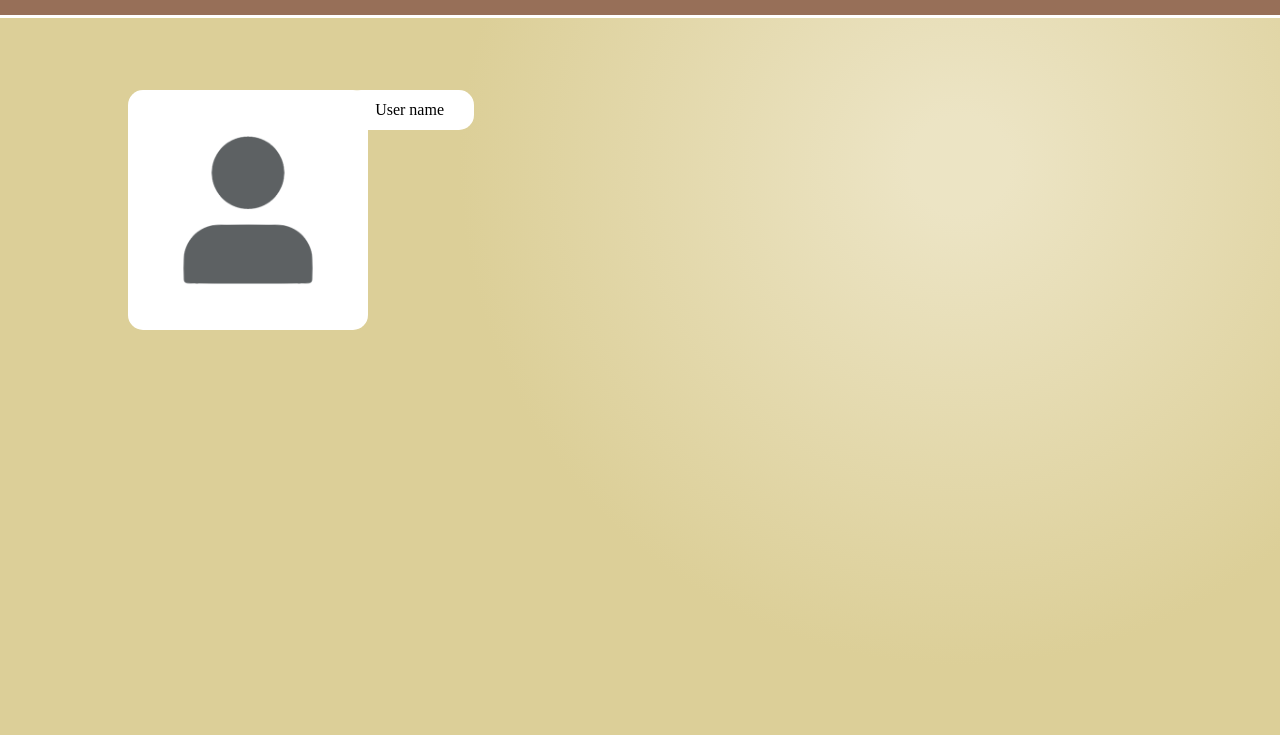
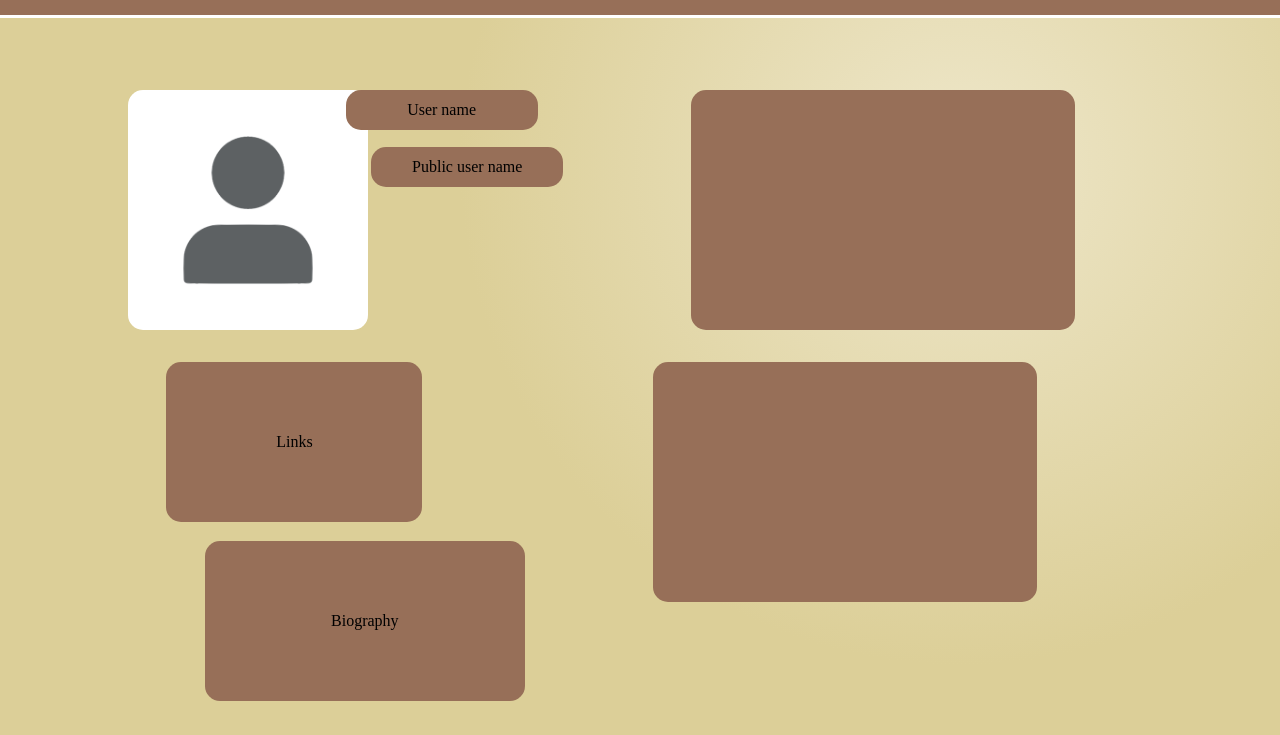
Before and after one commit to Willian-Thdr/GoodWriter, a website: page source/view/profile_window.html in a window 1280 px wide. Shown: the part 65-800 px from the top of the page. Drawn offline with Linux system fonts and the light colour scheme; files that its build step writes are made by us from their sources; files whose address does not match are found by name.

Commit message:
feat
janela basicamente completa

```diff
--- a/source/style/account/style_content.css
+++ b/source/style/account/style_content.css
@@ -29,10 +29,100 @@
     display: flex;
     top: 10%;
     left: 27%;
-    width: 10vw;
+    width: 15vw;
     height: 5vh;
-    background: white;
+    background: #976f58;
     justify-content: center;
     align-items: center;
     border-radius: 15px;
 }
+
+#user_name_text {
+    position: absolute;
+    font-size: 2vh;
+}
+
+#public_user_name {
+    position: absolute;
+    display: flex;
+    top: 18%;
+    left: 29%;
+    width: 15vw;
+    height: 5vh;
+    background: #976f58;
+    justify-content: center;
+    align-items: center;
+    border-radius: 15px;
+}
+
+#public_user_name_text {
+    position: absolute;
+    font-size: 2vh;
+}
+
+#user_links {
+    position: absolute;
+    display: flex;
+    top: 48%;
+    left: 13%;
+    width: 20vw;
+    height: 20vh;
+    background: #976f58;
+    justify-content: center;
+    align-items: center;
+    border-radius: 15px;
+}
+
+#links {
+    position: absolute;
+    font-size: 2vh;
+}
+
+#user_bio {
+    position: absolute;
+    display: flex;
+    top: 73%;
+    left: 16%;
+    width: 25vw;
+    height: 20vh;
+    background: #976f58;
+    justify-content: center;
+    align-items: center;
+    border-radius: 15px;
+}
+
+#biography {
+    position: absolute;
+    font-size: 2vh;
+}
+
+#user_statistics {
+    position: absolute;
+    display: flex;
+    top: 10%;
+    right: 16%;
+    width: 30vw;
+    height: 30vh;
+    background: #976f58;
+    justify-content: center;
+    align-items: center;
+    border-radius: 15px;
+}
+
+#public_user_name_text {
+    position: absolute;
+    font-size: 2vh;
+}
+
+#user_projects {
+    position: absolute;
+    display: flex;
+    top: 48%;
+    right: 19%;
+    width: 30vw;
+    height: 30vh;
+    background: #976f58;
+    justify-content: center;
+    align-items: center;
+    border-radius: 15px;
+}
--- a/source/view/profile_window.html
+++ b/source/view/profile_window.html
@@ -30,8 +30,19 @@
             <img src="../../assets/original_images/nan_user.png" alt="profile image" id="profile_image">
         </div>
         <div id="user_name">
-            <p>User name</p>
+            <p id="user_name_text">User name</p>
         </div>
+        <div id="public_user_name">
+            <p id="public_user_name_text">Public user name</p>
+        </div>
+        <div id="user_bio">
+            <p id="biography">Biography</p>
+        </div>
+        <div id="user_links">
+            <p id="links">Links</p>
+        </div>
+        <div id="user_statistics"></div>
+        <div id="user_projects"></div>
     </div>
     <link rel="stylesheet" href="source/style/account/style_window_login.css">
     <link rel="stylesheet" href="source/style/account/style_menubar.css">
```
